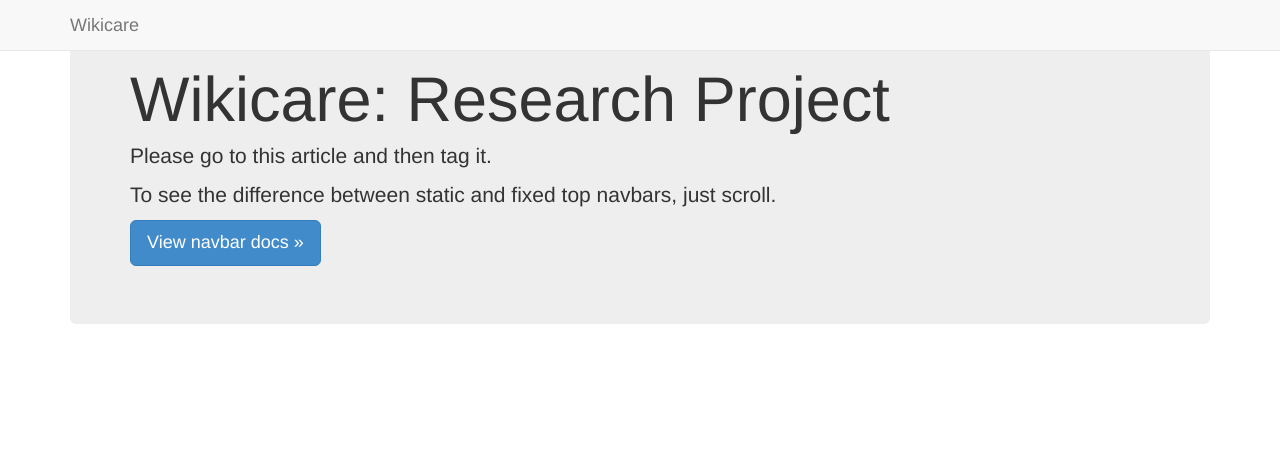
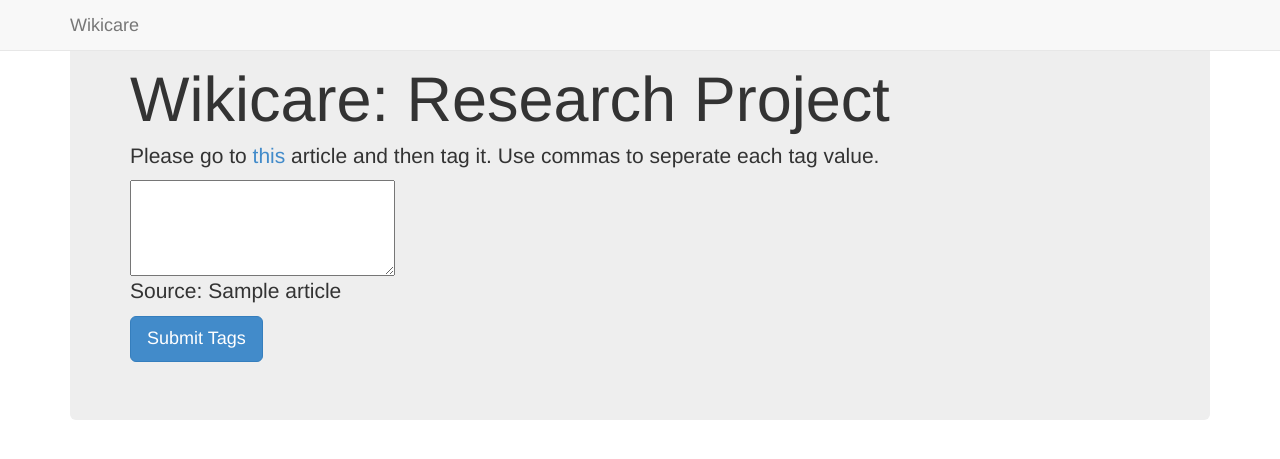
Before and after one commit to hunterowens/wikicare, a Flask app: page / in a window 1280 px wide. Shown: the top 459 px of the page. Run offline with Flask 2, Linux system fonts and the light colour scheme; a database or web service that is not in the repository returns one stand-in record (values such as "Sample title"); some libraries are stand-ins or nearby versions.

Commit message:
find articles

```diff
--- a/app.py
+++ b/app.py
@@ -1,5 +1,5 @@
 import flask
-from flask import Flask, render_template
+from flask import Flask, render_template, request
 import psycopg2
 import os
 
@@ -10,11 +10,18 @@ DB_USER = os.environ.get('WIKI_USER')
 DB_DB = os.environ.get('WIKI_DB')
 DB_PW = os.environ.get('WIKI_PW')
 
-@app.route('/')
+@app.route('/',methods=['GET','POST'])
 def std():
 	conn = psycopg2.connect('host=%s dbname=%s user=%s password=%s' % (DB_HOST,DB_DB,DB_USER,DB_PW))
-	cursor = conn.cursor()
-	return render_template('index.html')
+	cur = conn.cursor()
+	if request.method == 'POST':
+		print test
+	elif request.method == 'GET':
+		cur.execute("SELECT * from articles order by random() limit 1")
+		res = cur.fetchall()
+		print res
+		article = res[0]
+		return render_template('index.html',article=article)
 
 if __name__=="__main__":
 	app.debug = True
--- a/templates/index.html
+++ b/templates/index.html
@@ -55,10 +55,12 @@
       <!-- Main component for a primary marketing message or call to action -->
       <div class="jumbotron">
         <h1>Wikicare: Research Project</h1>
-        <p>Please go to this article and then tag it. </p>
-        <p>To see the difference between static and fixed top navbars, just scroll.</p>
+        <p>Please go to <a href="{{article[1]}}">this</a> article and then tag it. Use commas to seperate each tag value. </p>
+        <textarea></textarea>
         <p>
-          <a class="btn btn-lg btn-primary" href="../../components/#navbar" role="button">View navbar docs &raquo;</a>
+   		Source: {{article[2]}}
+        <p>
+          <a class="btn btn-lg btn-primary" href="./" role="button">Submit Tags</a>
         </p>
       </div>
 
```
Also changed, not shown: 1 other file.
